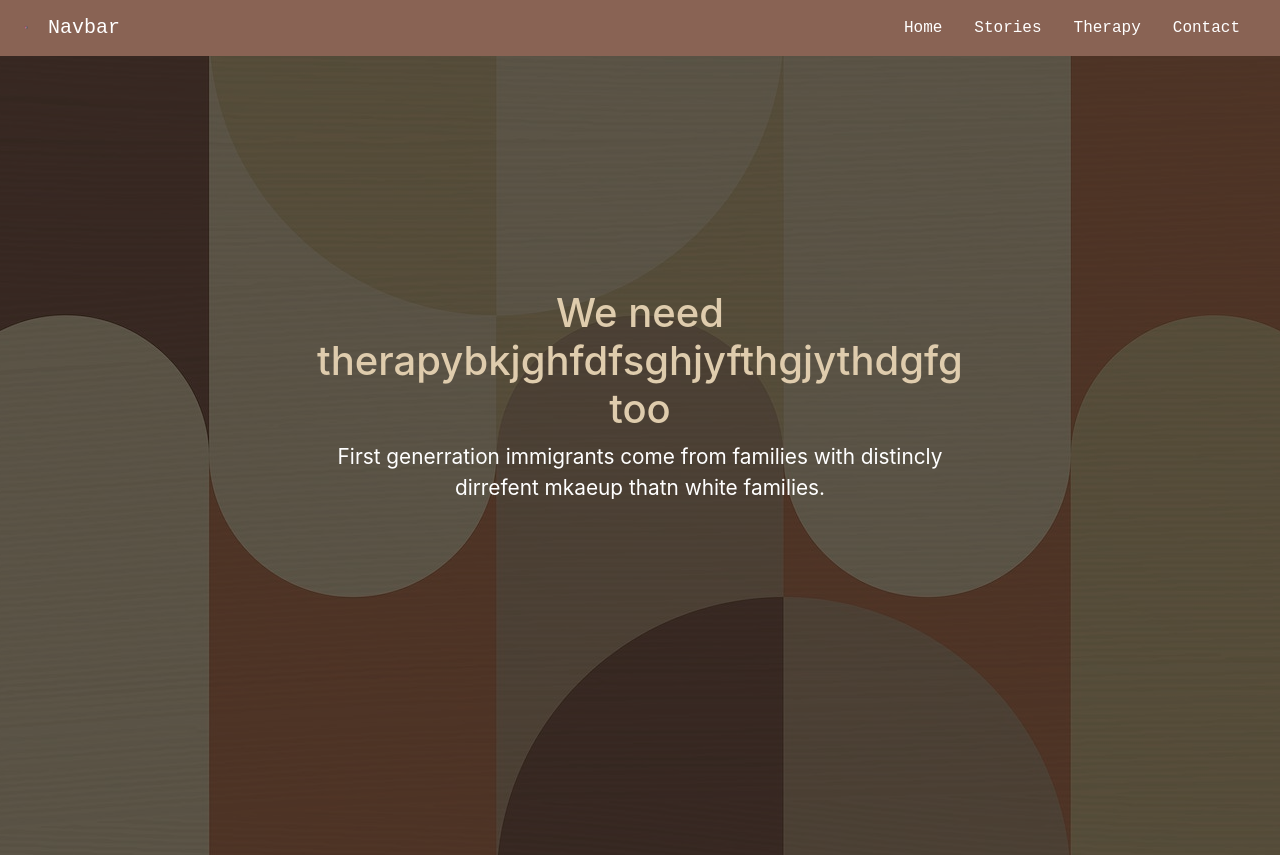
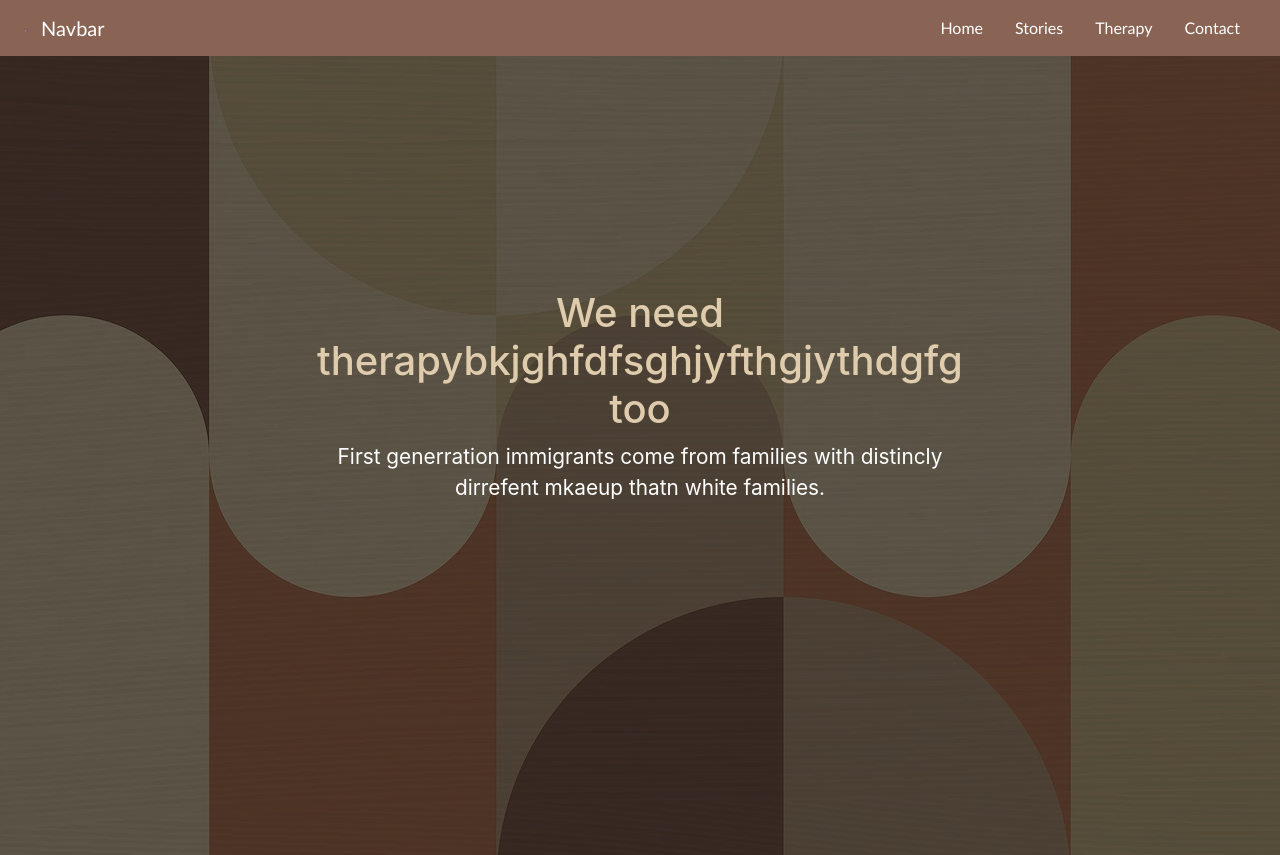
Before and after one commit to shrewshsh/mentalhealth, a PHP site: page /index.html in a window 1280 px wide. Shown: the top 855 px of the page. Run offline with PHP 8.4, Linux system fonts and the light colour scheme.

Commit message:
changing font and adjusting title size

```diff
--- a/main.css
+++ b/main.css
@@ -18,25 +18,26 @@ body {
 .navbar-brand {
     color: #fff;
     cursor: pointer;
-    font-family: 'Courier New', Courier, monospace;
 }
 .nav-link {
     margin-right: 1em !important;
-    font-family: 'Courier New', Courier, monospace;
+    font-family: 'Gill Sans', 'Gill Sans MT', Calibri, 'Trebuchet MS', sans-serif;
 }
 .nav-link:hover {
     color: #000;
-    font-family: 'Courier New', Courier, monospace;
 }
 .navbar-collapse {
     justify-content: flex-end;
-    font-family: 'Courier New', Courier, monospace;
 }
 .header {
     background-image: url('EarthToneWallpaper.jpg');
     background-size: cover;
     background-position: center;
     position: relative;
+}
+.nead_more {
+    text-align: center;
+    font-size: larger;
 }
 .overlay {
     position: absolute;
--- a/stories.html
+++ b/stories.html
@@ -38,7 +38,7 @@
 		</nav>
 
         <div class="container features">
-			<header>We want to hear your stories!</header>
+			<header class="need_more">We want to hear your stories!</header>
             <div class="row">
                 <div class="col-lg-12 col-md-12 col-sm-12">
                     <h3 class="feature-title">Lorem ipsum</h3>
```
